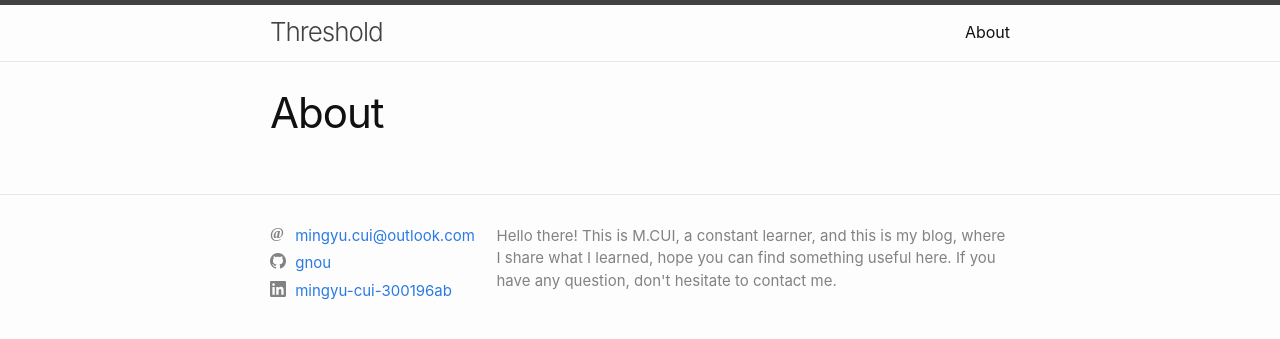
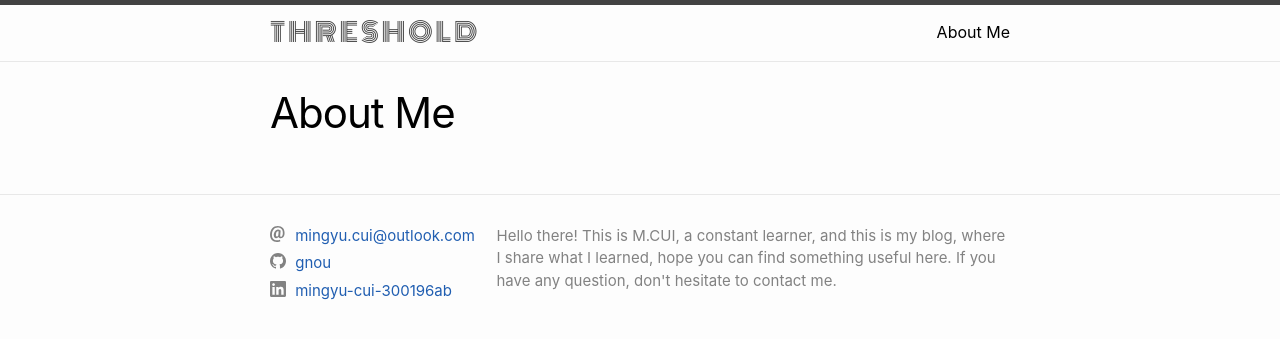
Before and after one commit to gnou/gnou.github.io, a Jekyll site: the page built from about.md, in a window 1280 px wide. Shown: the top 339 px of the page. Built offline with Jekyll 4.4.1, drawn with Linux system fonts in a browser that asks for light colours.

Commit message:
Update UI

```diff
--- a/_config.yml
+++ b/_config.yml
@@ -13,7 +13,7 @@
 # you will see them accessed via {{ site.title }}, {{ site.email }}, and so on.
 # You can create any custom variable you would like, and they will be accessible
 # in the templates via {{ site.myvariable }}.
-title: Threshold
+title: THRESHOLD
 email: mingyu.cui@outlook.com
 description: >- # this means to ignore newlines until "baseurl:"
   Hello there! This is M.CUI, a constant learner, and this is my blog, where I share what I learned, hope you can find something useful here.
--- a/_includes/head.html
+++ b/_includes/head.html
@@ -4,6 +4,7 @@
   <meta name="viewport" content="width=device-width, initial-scale=1">
   {%- seo -%}
   <link rel="stylesheet" href="{{ "/assets/main.css" | relative_url }}">
+  <link href="https://fonts.googleapis.com/css?family=Monoton" rel="stylesheet">
   {%- feed_meta -%}
   {%- if jekyll.environment == 'production' and site.google_analytics -%}
     {%- include google-analytics.html -%}
--- a/_sass/minima.scss
+++ b/_sass/minima.scss
@@ -10,9 +10,9 @@ $base-line-height: 1.5 !default;
 
 $spacing-unit:     30px !default;
 
-$text-color:       #111 !default;
+$text-color:       black !default;
 $background-color: #fdfdfd !default;
-$brand-color:      #2a7ae2 !default;
+$brand-color:      #205eb1 !default;
 
 $grey-color:       #828282 !default;
 $grey-color-light: lighten($grey-color, 40%) !default;
--- a/_sass/minima/_base.scss
+++ b/_sass/minima/_base.scss
@@ -104,7 +104,7 @@ a {
   text-decoration: none;
 
   &:visited {
-    color: darken($brand-color, 15%);
+    /** color: darken($brand-color, 15%); */
   }
 
   &:hover {
@@ -148,7 +148,7 @@ code {
   @include relative-font-size(0.9375);
   border: 1px solid $grey-color-light;
   border-radius: 3px;
-  background-color: #eef;
+  background-color: rgba(224, 224, 224, 0.56);
 }
 
 code {
--- a/_sass/minima/_layout.scss
+++ b/_sass/minima/_layout.scss
@@ -12,9 +12,10 @@
 
 .site-title {
   @include relative-font-size(1.625);
-  font-weight: 300;
+  font-weight: 500;
+  font-family: 'Monoton', cursive;
   line-height: $base-line-height * $base-font-size * 2.25;
-  letter-spacing: -1px;
+  letter-spacing: 3px;
   margin-bottom: 0;
   float: left;
 
@@ -150,11 +151,6 @@
     width: -webkit-calc(50% - (#{$spacing-unit} / 2));
     width:         calc(50% - (#{$spacing-unit} / 2));
   }
-
-  .footer-col-3 {
-    width: -webkit-calc(100% - (#{$spacing-unit} / 2));
-    width:         calc(100% - (#{$spacing-unit} / 2));
-  }
 }
 
 @include media-query($on-palm) {
--- a/about.md
+++ b/about.md
@@ -1,5 +1,5 @@
 ---
 layout: page
-title: About
+title: About Me
 permalink: /about/
 ---
```
Also changed, not shown: assets/minima-social-icons.svg.
